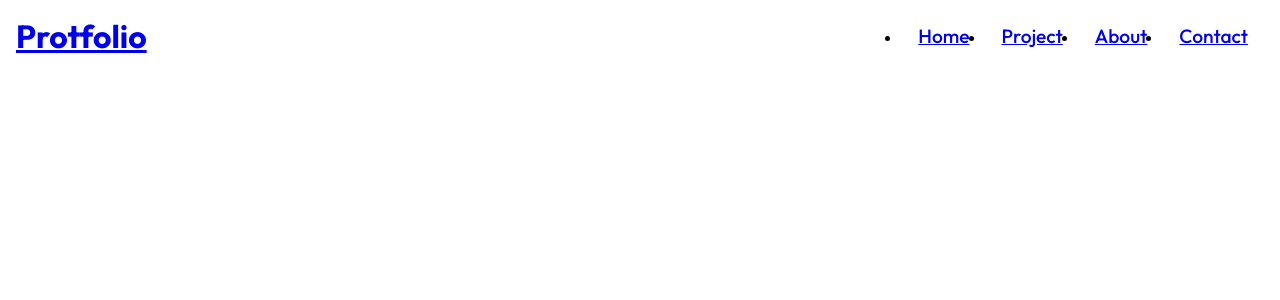
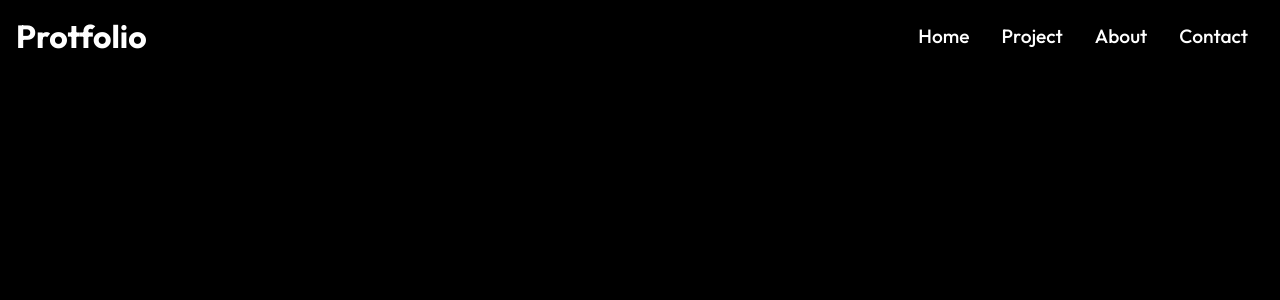
Before and after one commit to Code-Institute-Submissions/my-app, a React (Create React App) app: page / in a window 1280 px wide. Shown: the top 300 px of the page. Built offline with nearby package versions, Linux system fonts and the light colour scheme.

Commit message:
Style added to the body and fonts

```diff
--- a/src/index.css
+++ b/src/index.css
@@ -6,3 +6,12 @@
   padding: 0;
   font-family: 'Outfit', sans-serif;
 }
+
+body {
+  background: #000;
+}
+
+h1, h4, p, a {
+  color: #fff;
+  text-decoration: none;
+}
```
